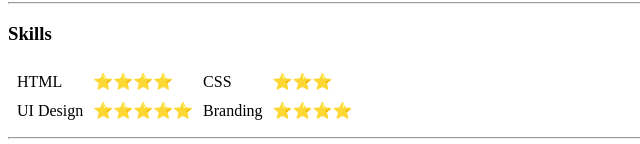
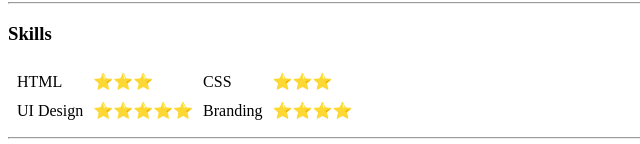
Before and after one commit to birazzzz/Personal, a plain HTML site: page Index.html in a window 1280 px wide. Shown: the part 863-1007 px from the top of the page, 0-640 px from the left. Drawn offline with Linux system fonts and the light colour scheme.

Commit message:
tablecomplete

```diff
--- a/Index.html
+++ b/Index.html
@@ -72,7 +72,7 @@
         <table cellspacing ="8">
             <tr>
                 <td>HTML</td>
-                <td>⭐️⭐️⭐️⭐️</td>
+                <td>⭐️⭐️⭐️</td>
                 <td>CSS</td>
                 <td>⭐️⭐️⭐️</td>
             </tr>
```
